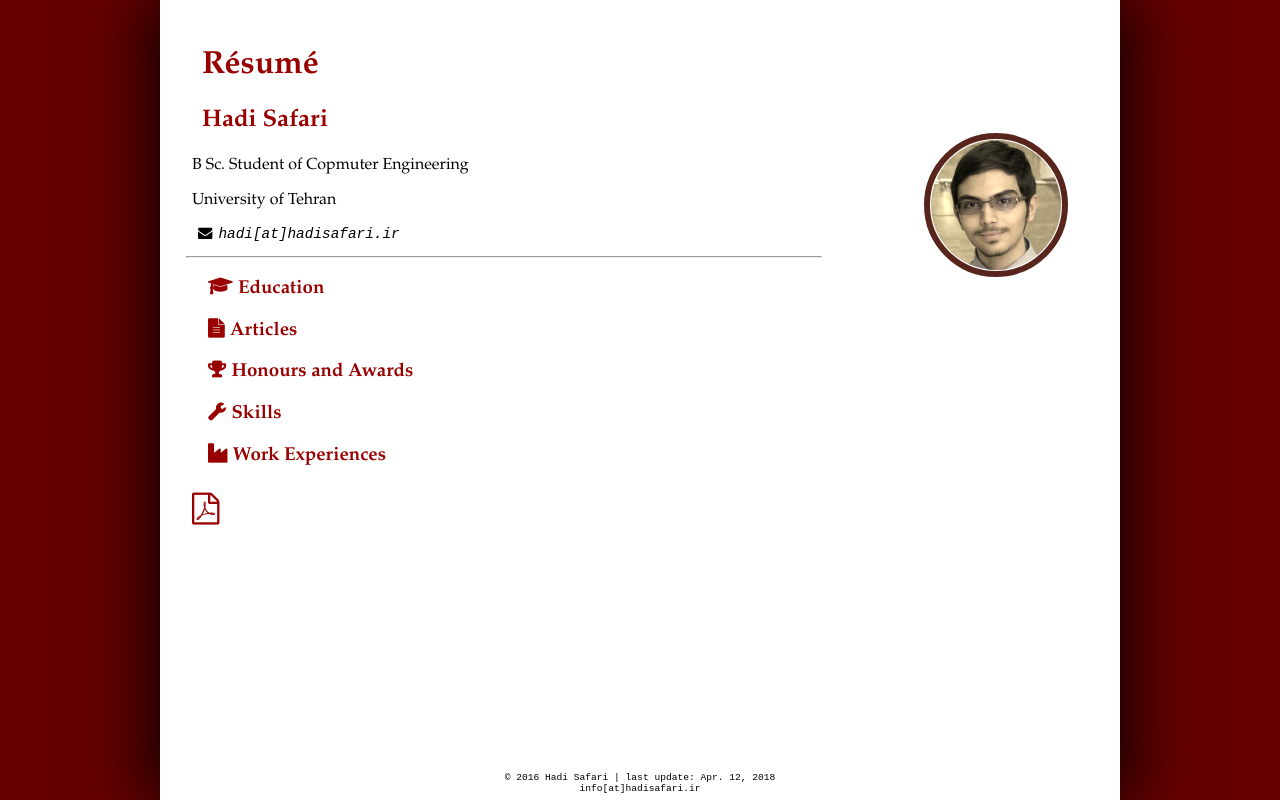
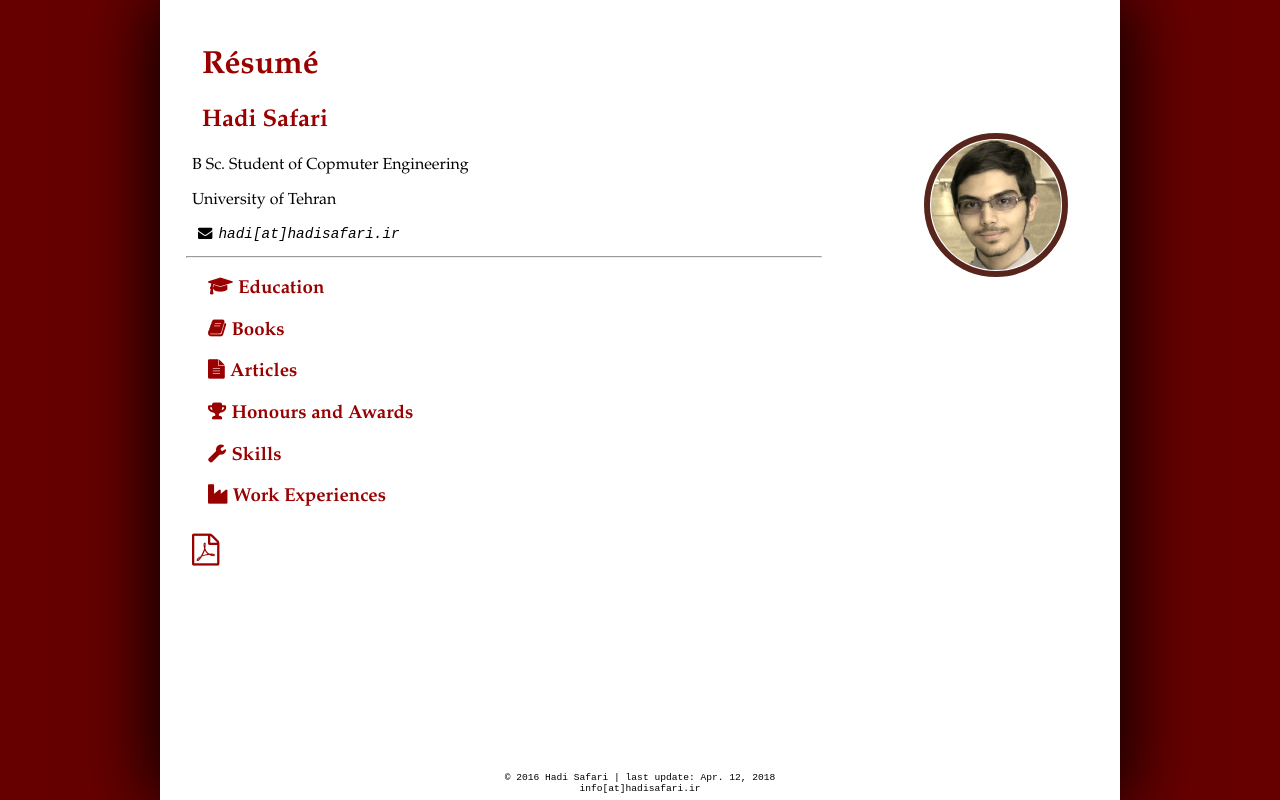
Before and after one commit to hadisfr/hadisafari.ir, a PHP site: page /resume/ in a window 1280 px wide. Run offline with PHP 8.4, Linux system fonts and the light colour scheme; some libraries are stand-ins or nearby versions; some web fonts are replaced.

Commit message:
add books

```diff
--- a/resume/index.html
+++ b/resume/index.html
@@ -23,6 +23,10 @@
 
 <hr />
 <h3 class="edu">Education</h3>
+
+<ul></ul>
+
+<h3 class="books">Books</h3>
 
 <ul></ul>
 
@@ -59,7 +63,11 @@
 
 <ul></ul>
 
-<h3 class="writings">مقالات چاپ&zwnj;شده یا ارائه&zwnj;شده</h3>
+<h3 class="books">کتاب‌ها</h3>
+
+<ul></ul>
+
+<h3 class="writings">مقالات</h3>
 
 <ul></ul>
 
--- a/resume/style.css
+++ b/resume/style.css
@@ -4,8 +4,8 @@
     http://hadisafari.ir
     info[at]hadisafari.ir
 */
-@import url(http://hadisafari.ir/css/font-awesome.fonts.css);
-@import url(http://hadisafari.ir/css/nevisa.fonts.css);
+@import url(https://hadisafari.ir/css/font-awesome.fonts.css);
+@import url(https://hadisafari.ir/css/nevisa.fonts.css);
 /*@import url(iraniansans.fonts.css);*/
 * {
     box-sizing: border-box;
@@ -183,7 +183,7 @@ p {
     display: block;
 }
 
-.edu::before, .awards::before, .writings::before, .works::before, .skills::before, .mail::before, .linkedin::before, .google::before {
+.edu::before, .awards::before, .writings::before, .works::before, .skills::before, .mail::before, .linkedin::before, .google::before, .books::before {
     font-family: FontAwesome;
     padding: 6px;
     font-style: normal;
@@ -195,6 +195,10 @@ p {
 
 .awards::before {
     content: "\f091";
+}
+
+.books::before {
+    content: "\f02d";
 }
 
 .writings::before {
```
